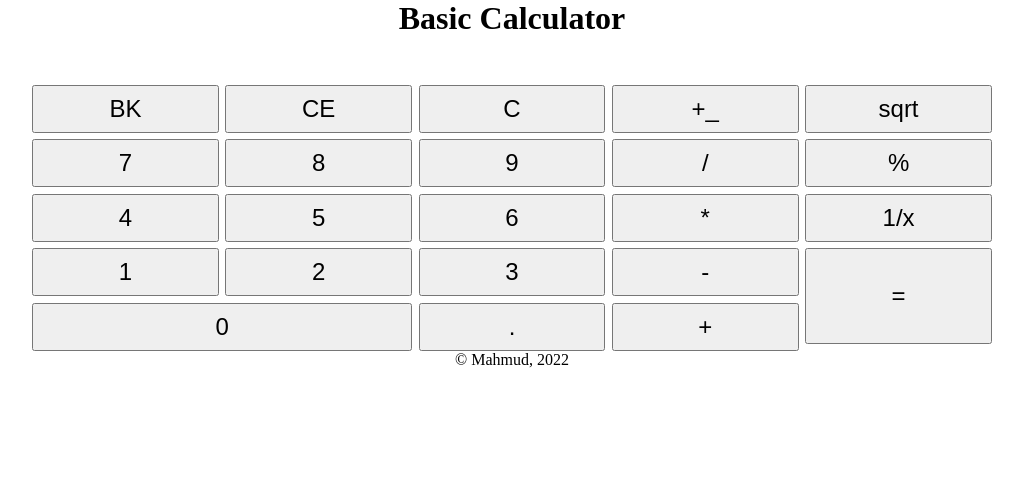
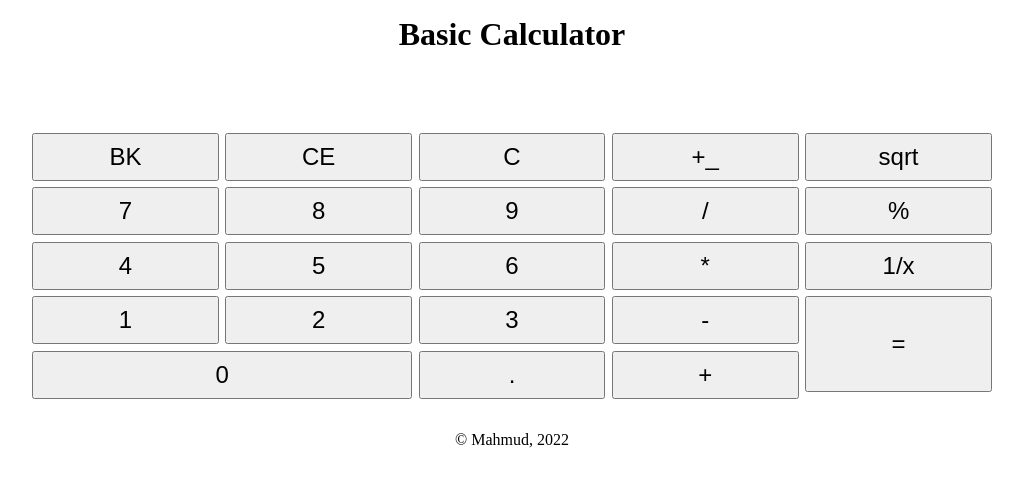
Before and after one commit to hasanTheBest/basic-calculator, a plain HTML site: page index.html in a window 1280 px wide. Shown: the whole page, without its empty margins (128-1151 px from the left). Drawn offline with Linux system fonts and the light colour scheme.

Commit message:
header and footer margin and padding issue

```diff
--- a/css/style.css
+++ b/css/style.css
@@ -6,6 +6,8 @@
 }
 header {
   text-align: center;
+  padding: 1rem;
+  margin-bottom: 1rem;
 }
 
 main {
@@ -51,4 +53,6 @@ main {
 }
 footer {
   text-align: center;
+  margin-top: 1rem;
+  padding: 1rem;
 }
```
